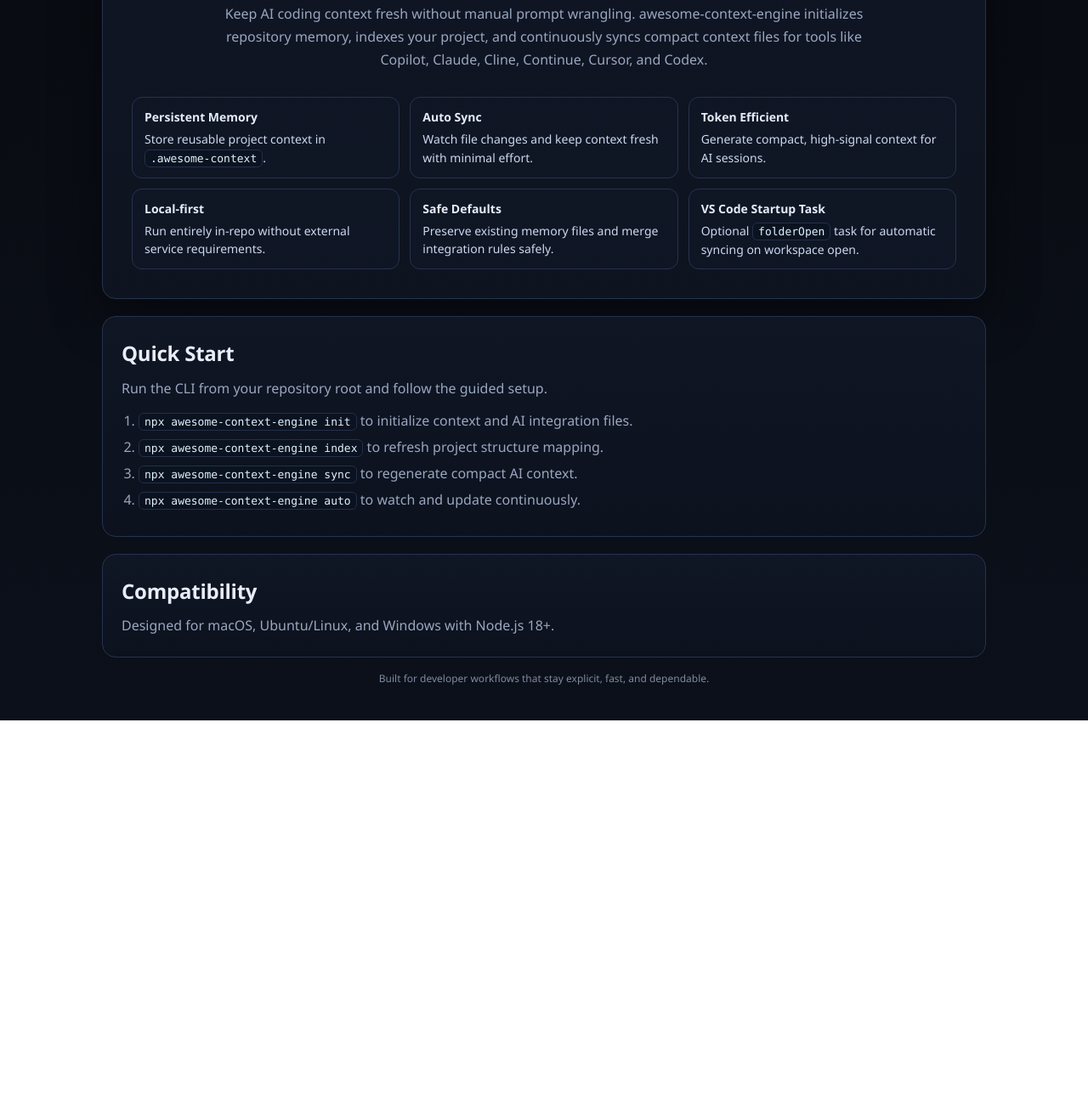
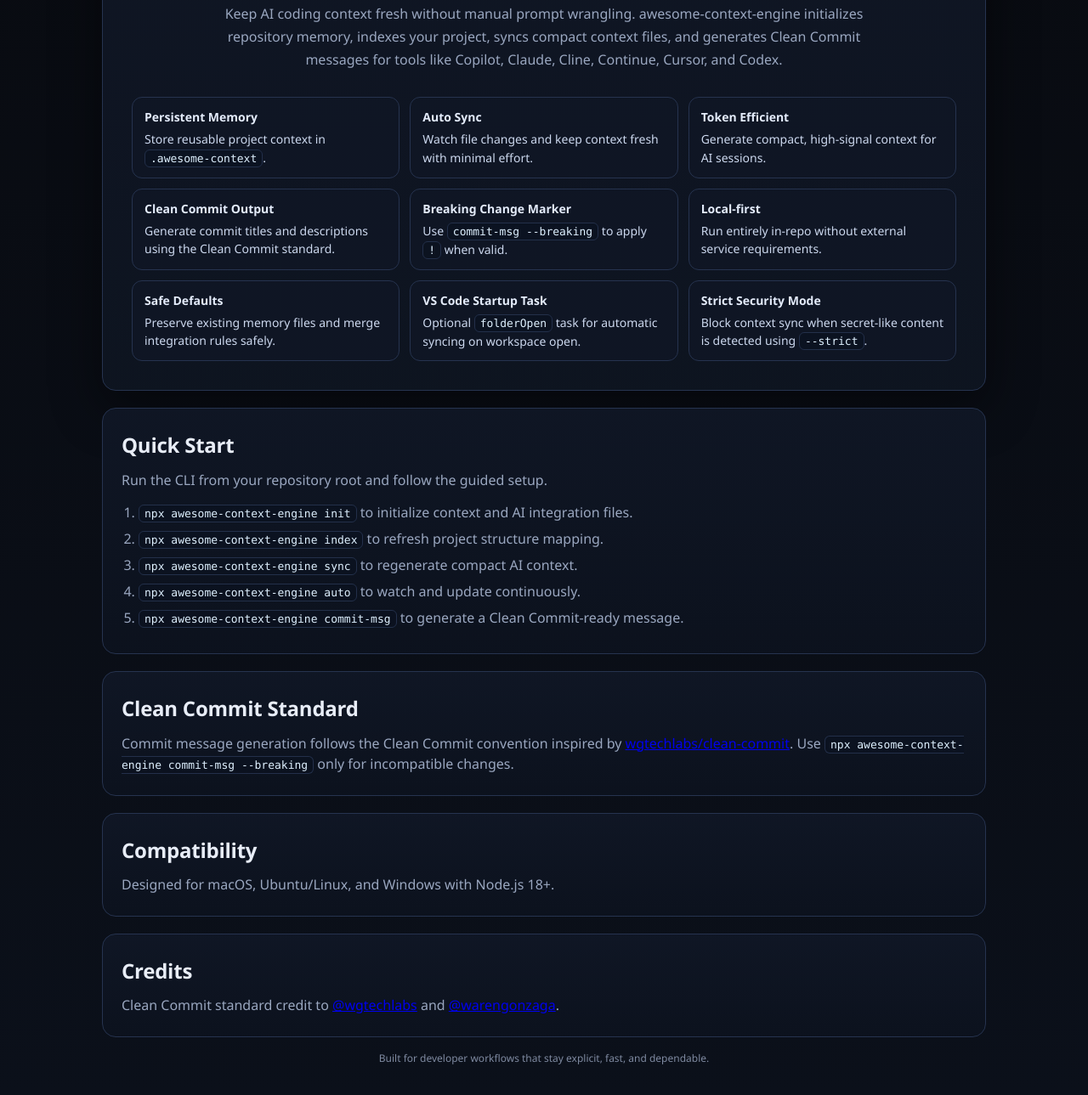
Before and after one commit to chefallan/awesome-context-engine, a website: page docs/index.html in a window 1280 px wide. Shown: the part 389-1678 px from the top of the page at 85% size. Before the commit the page ends 1237 px from the top, so only its background shows below. Drawn offline with Linux system fonts and the light colour scheme.

Commit message:
📖 docs (docs): refresh documentation and guidance
- Detected type: docs.
- Breaking marker: disabled.
- Update 1 file(s) from working-tree changes.
- Touch areas: docs.
- Changed files: docs/index.html.
- Reference previous commit: "☕ chore (deps): update package configuration".

```diff
--- a/docs/index.html
+++ b/docs/index.html
@@ -3,7 +3,7 @@
 <head>
   <meta charset="UTF-8" />
   <meta name="viewport" content="width=device-width, initial-scale=1.0" />
-  <meta name="description" content="awesome-context-engine is a cross-platform CLI for persistent repo memory, automatic context updates, and token-efficient AI coding workflows." />
+  <meta name="description" content="awesome-context-engine is a cross-platform CLI for persistent repo memory, automatic context updates, clean commit message generation, and token-efficient AI coding workflows." />
   <meta name="theme-color" content="#0b101a" />
   <meta property="og:title" content="awesome-context-engine" />
   <meta property="og:description" content="Portable repo memory for AI coding agents." />
@@ -270,22 +270,23 @@
         <span class="kicker">Open Source CLI</span>
         <span class="badge">Node 18+</span>
         <span class="badge">Cross-platform</span>
+        <span class="badge">Clean Commit</span>
       </div>
 
       <h1 id="title">awesome-context-engine</h1>
-      <p class="tagline">Portable repo memory for AI coding agents</p>
+      <p class="tagline">Portable repo memory and clean commit automation for AI coding agents</p>
 
       <pre class="command" aria-label="install command">npx awesome-context-engine</pre>
 
       <div class="actions">
         <a class="btn primary" href="https://github.com/chefallan/awesome-context-engine" target="_blank" rel="noreferrer">GitHub</a>
         <a class="btn" href="https://www.npmjs.com/package/awesome-context-engine" target="_blank" rel="noreferrer">npm</a>
-        <a class="btn" href="../README.md">README</a>
+        <a class="btn" href="https://github.com/chefallan/awesome-context-engine/blob/main/README.md" target="_blank" rel="noreferrer">README</a>
       </div>
 
       <p class="summary">
         Keep AI coding context fresh without manual prompt wrangling.
-        awesome-context-engine initializes repository memory, indexes your project, and continuously syncs compact context files for tools like Copilot, Claude, Cline, Continue, Cursor, and Codex.
+        awesome-context-engine initializes repository memory, indexes your project, syncs compact context files, and generates Clean Commit messages for tools like Copilot, Claude, Cline, Continue, Cursor, and Codex.
       </p>
 
       <div class="feature-grid">
@@ -302,6 +303,14 @@
           Generate compact, high-signal context for AI sessions.
         </div>
         <div class="feature-card">
+          <div class="feature-title">Clean Commit Output</div>
+          Generate commit titles and descriptions using the Clean Commit standard.
+        </div>
+        <div class="feature-card">
+          <div class="feature-title">Breaking Change Marker</div>
+          Use <span class="mono">commit-msg --breaking</span> to apply <span class="mono">!</span> when valid.
+        </div>
+        <div class="feature-card">
           <div class="feature-title">Local-first</div>
           Run entirely in-repo without external service requirements.
         </div>
@@ -312,6 +321,10 @@
         <div class="feature-card">
           <div class="feature-title">VS Code Startup Task</div>
           Optional <span class="mono">folderOpen</span> task for automatic syncing on workspace open.
+        </div>
+        <div class="feature-card">
+          <div class="feature-title">Strict Security Mode</div>
+          Block context sync when secret-like content is detected using <span class="mono">--strict</span>.
         </div>
       </div>
     </section>
@@ -324,12 +337,32 @@
         <li><span class="mono">npx awesome-context-engine index</span> to refresh project structure mapping.</li>
         <li><span class="mono">npx awesome-context-engine sync</span> to regenerate compact AI context.</li>
         <li><span class="mono">npx awesome-context-engine auto</span> to watch and update continuously.</li>
+        <li><span class="mono">npx awesome-context-engine commit-msg</span> to generate a Clean Commit-ready message.</li>
       </ol>
+    </section>
+
+    <section class="section" aria-labelledby="commit-standard-title">
+      <h2 id="commit-standard-title">Clean Commit Standard</h2>
+      <p>
+        Commit message generation follows the Clean Commit convention inspired by
+        <a href="https://github.com/wgtechlabs/clean-commit" target="_blank" rel="noreferrer">wgtechlabs/clean-commit</a>.
+        Use <span class="mono">npx awesome-context-engine commit-msg --breaking</span> only for incompatible changes.
+      </p>
     </section>
 
     <section class="section" aria-labelledby="compatibility-title">
       <h2 id="compatibility-title">Compatibility</h2>
       <p>Designed for macOS, Ubuntu/Linux, and Windows with Node.js 18+.</p>
+    </section>
+
+    <section class="section" aria-labelledby="credits-title">
+      <h2 id="credits-title">Credits</h2>
+      <p>
+        Clean Commit standard credit to
+        <a href="https://github.com/wgtechlabs" target="_blank" rel="noreferrer">@wgtechlabs</a>
+        and
+        <a href="https://github.com/warengonzaga" target="_blank" rel="noreferrer">@warengonzaga</a>.
+      </p>
     </section>
 
     <footer>
```
Also changed, not shown: .awesome-context/project-index.json, .awesome-context/project-map.md.
